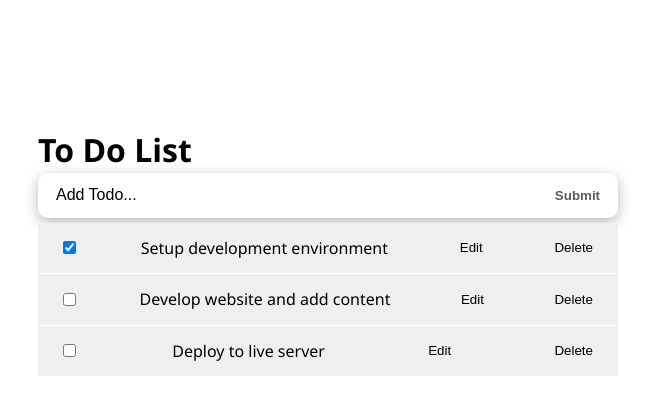
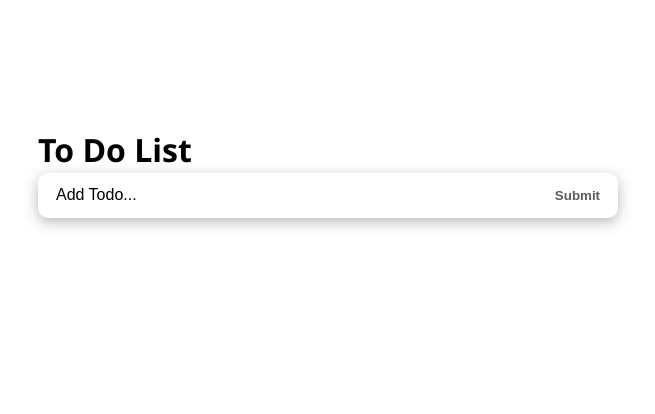
Before and after one commit to alvaroiporre/ReactToDoList, a React (Create React App) app: page / in a window 1280 px wide. Shown: the top 414 px of the page, without its empty margins (312-967 px from the left). Built offline with nearby package versions, Linux system fonts and the light colour scheme.

Commit message:
Add LocalStorage

```diff
--- a/src/components/TodosLogic.jsx
+++ b/src/components/TodosLogic.jsx
@@ -1,26 +1,17 @@
-import { useState } from 'react';
+import { useEffect, useState } from 'react';
 import { v4 as uuidv4 } from 'uuid';
 import TodosList from './TodosList';
 import InputTodo from './InputTodo';
 
 const TodosLogic = () => {
-  const [todos, setTodos] = useState([
-    {
-      id: uuidv4(),
-      title: 'Setup development environment',
-      completed: true,
-    },
-    {
-      id: uuidv4(),
-      title: 'Develop website and add content',
-      completed: false,
-    },
-    {
-      id: uuidv4(),
-      title: 'Deploy to live server',
-      completed: false,
-    },
-  ]);
+  const getInitialTodos = () => {
+    // getting stored items
+    const temp = localStorage.getItem('todos');
+    const savedTodos = JSON.parse(temp);
+    return savedTodos || [];
+  };
+
+  const [todos, setTodos] = useState(getInitialTodos());
   const handleChange = (id) => {
     setTodos((prevState) => prevState.map((todo) => {
       if (todo.id === id) {
@@ -60,6 +51,12 @@ const TodosLogic = () => {
       }),
     );
   };
+
+  useEffect(() => {
+    const temp = JSON.stringify(todos);
+    localStorage.setItem('todos', temp);
+  }, [todos]);
+
   return (
     <div>
       <InputTodo addTodoItem={addTodoItem} />
```
